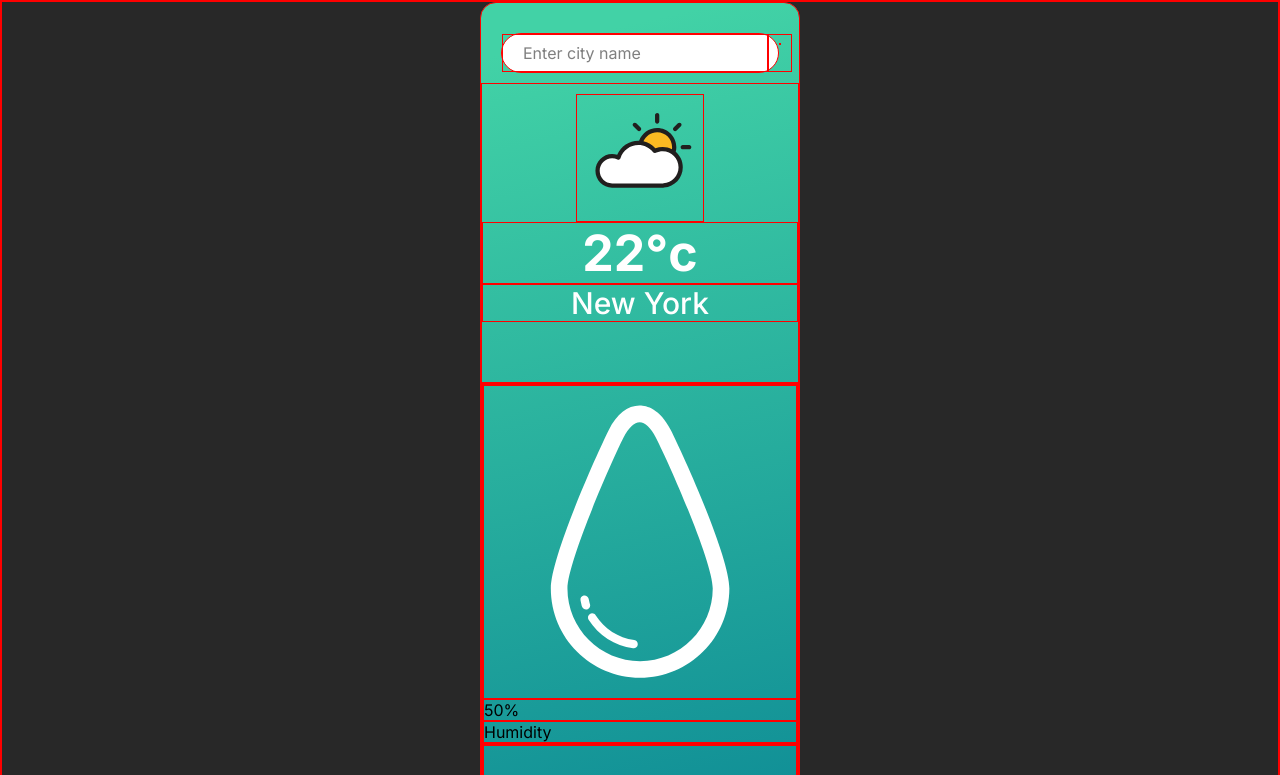
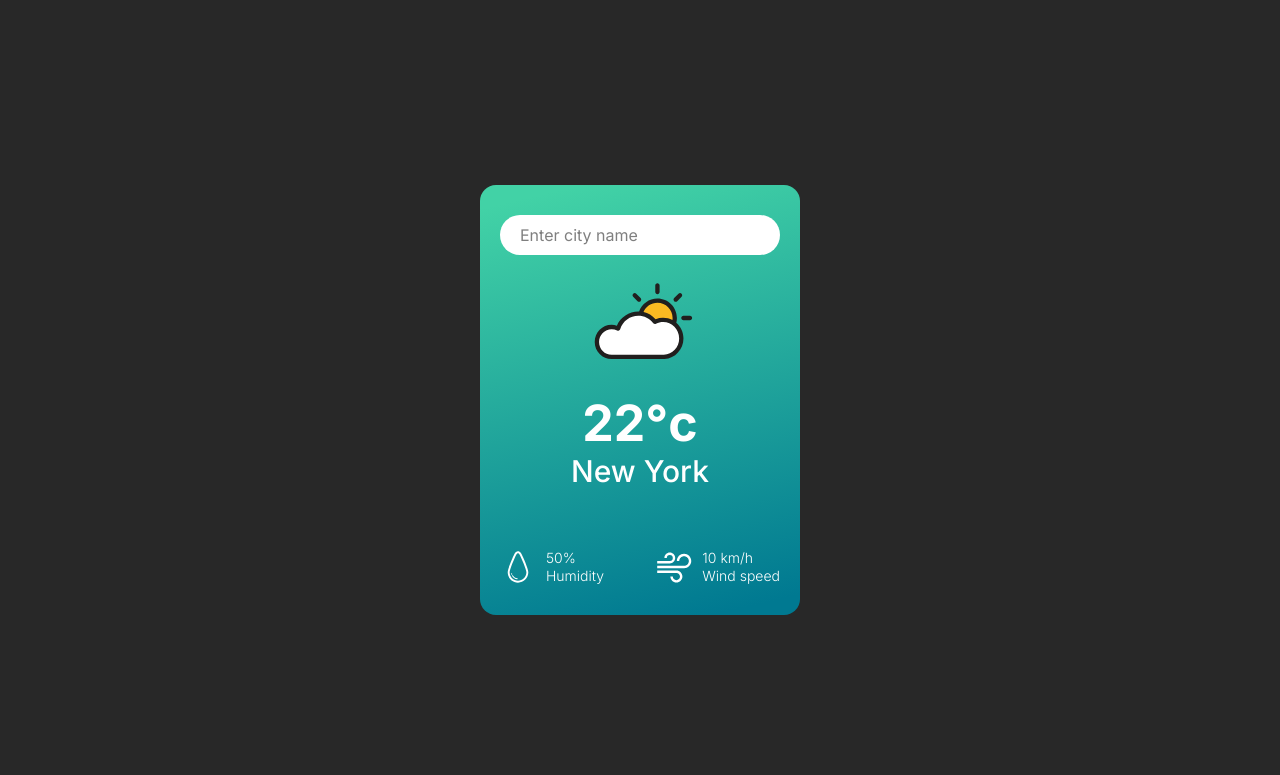
Before and after one commit to inaleka/Semestralni-projekt, a plain HTML site: page index.html in a window 1280 px wide. Shown: the top 775 px of the page. Drawn offline with Linux system fonts and the light colour scheme.

Commit message:
Initial commit

```diff
--- a/css/main.css
+++ b/css/main.css
@@ -16,16 +16,16 @@ body{
 
 .weather{
     width: 320px;
+    padding: 30px 20px;
+
     border-radius: 16px;
     background: linear-gradient(167deg, #42d2a6 4.7%, #007991 95.98%), #389196;
+
+    color:#fff;
 }
 
-*{
-    border: 1px solid red;
-}
 
 .form{
-    margin: 30px 20px 10px;
     height: 40px;
 
     display: flex;
@@ -50,7 +50,7 @@ body{
     padding:0 10px;
 }
 
-.weather__details{
+.weather__info{
     padding-top: 10px;
     padding-bottom: 60px;
     text-align: center;
@@ -61,25 +61,40 @@ body{
 }
 
 .weather__temp{
-    color:#fff;
     text-align: center;
-    font-family: Inter;
-    font-size: 50px;
-    font-style: normal;
+    font-size: 50px;;
     font-weight: 700;
-    line-height: normal;
 }
 
 
 
 .weather__city{
-    color:#fff;
     text-align: center;
-    font-family: Inter;
     font-size: 30px;
-    font-style: normal;
     font-weight: 500;
-    line-height: normal;
+}
 
-
+.weather__details{
+    display: flex;
+    justify-content: space-between;
+    gap: 20px;
 }
+.details{
+    display: grid;
+    grid-template-columns: 36px auto;
+    grid-template-rows: auto auto;
+    column-gap: 10px;
+}
+.details__img{
+    width: 36px;
+    grid-row: 1/3;
+    align-self: center;
+}
+.details__value{
+    font-size: 14px;
+    font-weight: 300;
+}
+.details__title{
+    font-size: 14px;
+    font-weight: 300;
+}
--- a/index.html
+++ b/index.html
@@ -18,13 +18,13 @@
         </form>
 
 
-        <div class="weather__details">
+        <div class="weather__info">
             <img src="./img/weather/cloudy.svg" alt="Weather" class="weather__img">
             <div class="weather__temp">22°c</div>
             <div class="weather__city">New York</div>
         </div>
 
-        <section class="weather__info">
+        <section class="weather__details">
             <section class="details">
                 <img src="./img/ui/humidity.svg" alt="" class="details__img">
                 <div class="details__value">50%</div>
```
